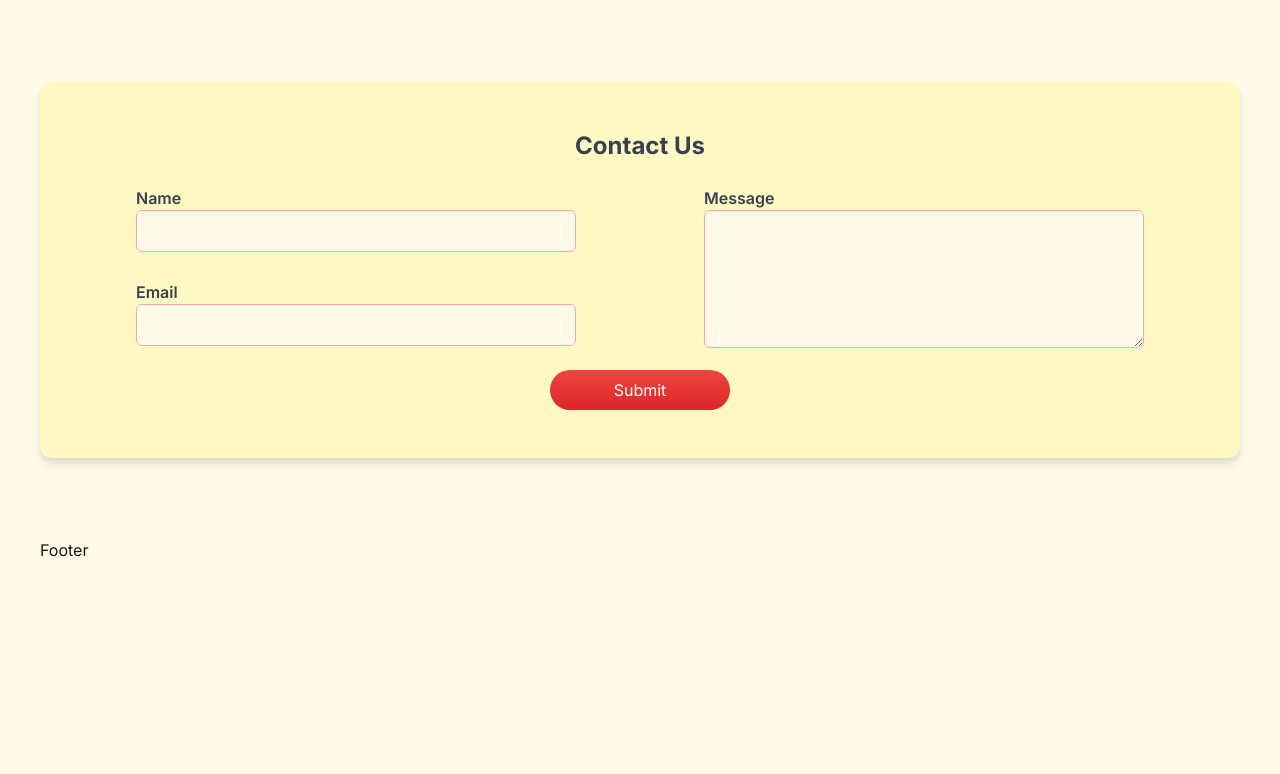
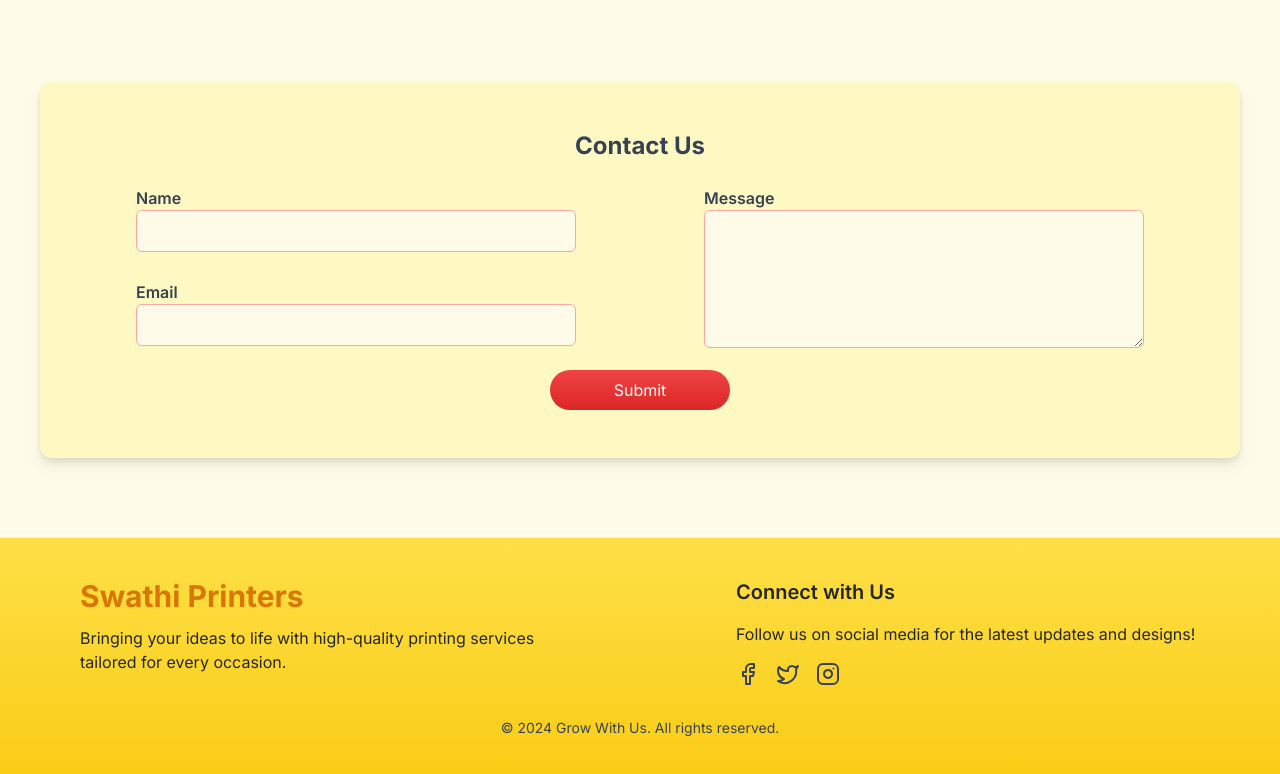
Before and after one commit to gwumaster/frontend-swathi-printers, a Next.js app: page / in a window 1280 px wide. Shown: the part 2310-3084 px from the top of the page. Before the commit the page ends 2872 px from the top, so only its background shows below. Built offline with nearby package versions, Linux system fonts and the light colour scheme.

Commit message:
Added Footer

```diff
--- a/app/page.tsx
+++ b/app/page.tsx
@@ -13,15 +13,15 @@ export default function Home() {
   const [isLoggedIn, setIsLoggedIn] = useState(false);
 
   return (
-    <main className="relative flex justify-center items-center flex-col overflow-clip mx-auto sm:px-10">
-      <div className="max-w-7xl w-full relative z-10">
-        <FloatingNav navItems={isLoggedIn ? userNavItems : homeNavItems} />
+    <main className="relative flex justify-center items-center flex-col overflow-clip mx-auto">
+      <FloatingNav navItems={isLoggedIn ? userNavItems : homeNavItems} />
+      <div className="max-w-7xl w-full relative z-10 sm:px-10">
         <Hero />
         <AboutUs />
         <CardsGrid />
         <ContactUs />
-        <Footer />
       </div>
+      <Footer />
     </main>
   );
 }
--- a/components/HomePage/Footer.tsx
+++ b/components/HomePage/Footer.tsx
@@ -1,9 +1,57 @@
-import React from 'react'
+import React from "react";
 
-const Footer = () => {
+const Footer: React.FC = () => {
   return (
-    <div>Footer</div>
-  )
-}
+    <footer className="bg-gradient-to-t from-yellow-400 to-yellow-300 text-neutral-800 py-10 w-full">
+      <div className="container mx-auto px-6 lg:px-20">
+        <div className="grid grid-cols-1 md:grid-cols-2 justify-between gap-14 md:gap-48">
+          {/* Brand and Tagline */}
+          <div className="flex flex-col items-center md:items-start">
+            <h2 className="text-3xl font-bold text-amber-600">Swathi Printers</h2>
+            <p className="mt-3 text-sm md:text-base">
+              Bringing your ideas to life with high-quality printing services tailored for every occasion.
+            </p>
+          </div>
 
-export default Footer
+          {/* Social Media and Contact */}
+          <div className="flex flex-col items-center md:items-start">
+            <h3 className="text-xl font-semibold mb-4">Connect with Us</h3>
+            <p className="text-sm md:text-base mb-4">
+              Follow us on social media for the latest updates and designs!
+            </p>
+            <div className="flex space-x-4">
+              <a
+                href="#"
+                aria-label="Facebook"
+                className="text-gray-700 hover:text-blue-600"
+              >
+                <svg xmlns="http://www.w3.org/2000/svg" width="24" height="24" viewBox="0 0 24 24" fill="none" stroke="currentColor" stroke-width="2" stroke-linecap="round" stroke-linejoin="round" className="lucide lucide-facebook"><path d="M18 2h-3a5 5 0 0 0-5 5v3H7v4h3v8h4v-8h3l1-4h-4V7a1 1 0 0 1 1-1h3z"/></svg>
+              </a>
+              <a
+                href="#"
+                aria-label="Twitter"
+                className="text-gray-700 hover:text-blue-400"
+              >
+                <svg xmlns="http://www.w3.org/2000/svg" width="24" height="24" viewBox="0 0 24 24" fill="none" stroke="currentColor" stroke-width="2" stroke-linecap="round" stroke-linejoin="round" className="lucide lucide-twitter"><path d="M22 4s-.7 2.1-2 3.4c1.6 10-9.4 17.3-18 11.6 2.2.1 4.4-.6 6-2C3 15.5.5 9.6 3 5c2.2 2.6 5.6 4.1 9 4-.9-4.2 4-6.6 7-3.8 1.1 0 3-1.2 3-1.2z"/></svg>
+              </a>
+              <a
+                href="#"
+                aria-label="Instagram"
+                className="text-gray-700 hover:text-pink-500"
+              >
+                <svg xmlns="http://www.w3.org/2000/svg" width="24" height="24" viewBox="0 0 24 24" fill="none" stroke="currentColor" stroke-width="2" stroke-linecap="round" stroke-linejoin="round" className="lucide lucide-instagram"><rect width="20" height="20" x="2" y="2" rx="5" ry="5"/><path d="M16 11.37A4 4 0 1 1 12.63 8 4 4 0 0 1 16 11.37z"/><line x1="17.5" x2="17.51" y1="6.5" y2="6.5"/></svg>
+              </a>
+            </div>
+          </div>
+        </div>
+
+        {/* Footer Bottom */}
+        <div className="mt-8 text-center text-sm text-gray-700">
+          &copy; {new Date().getFullYear()} Grow With Us. All rights reserved.
+        </div>
+      </div>
+    </footer>
+  );
+};
+
+export default Footer;
```
